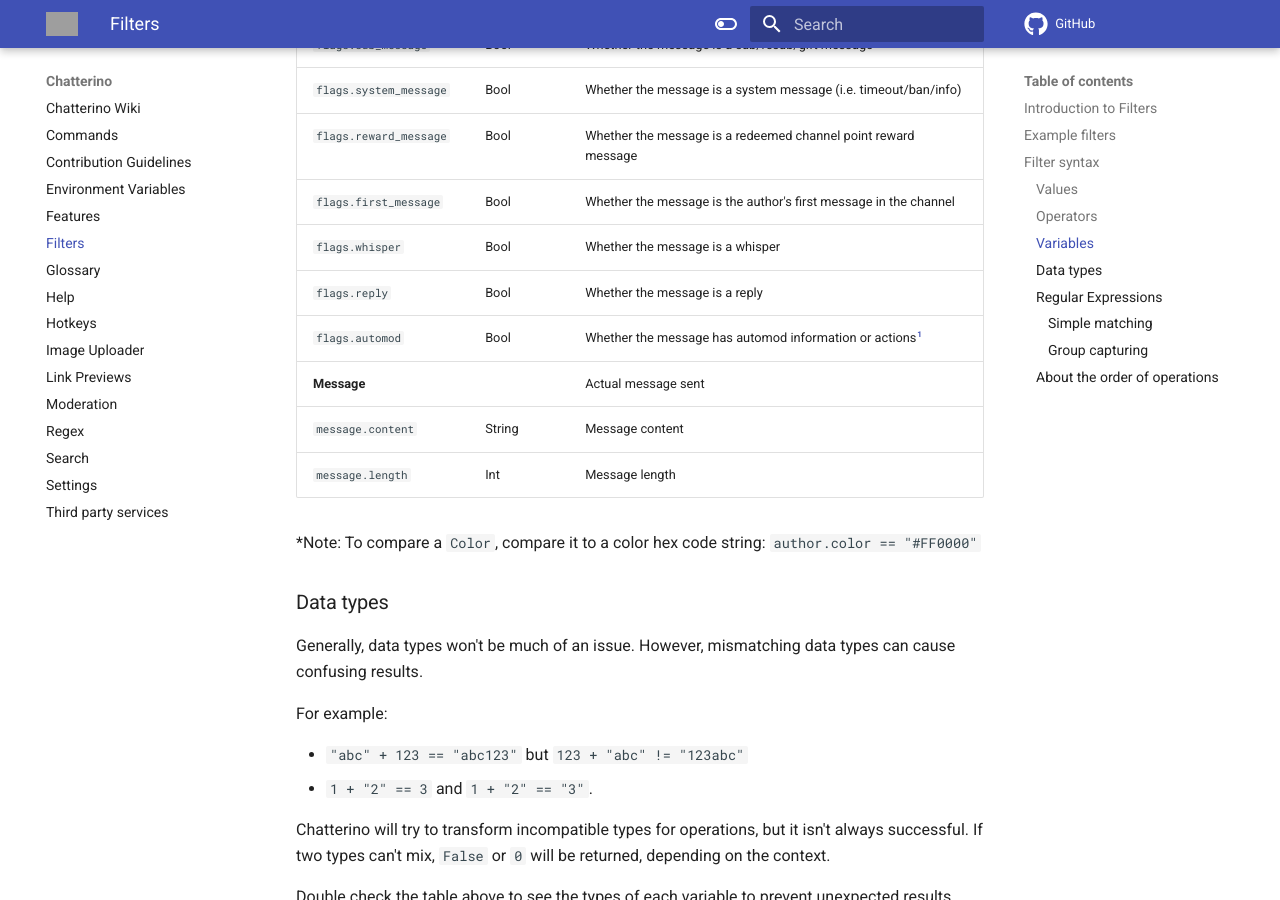
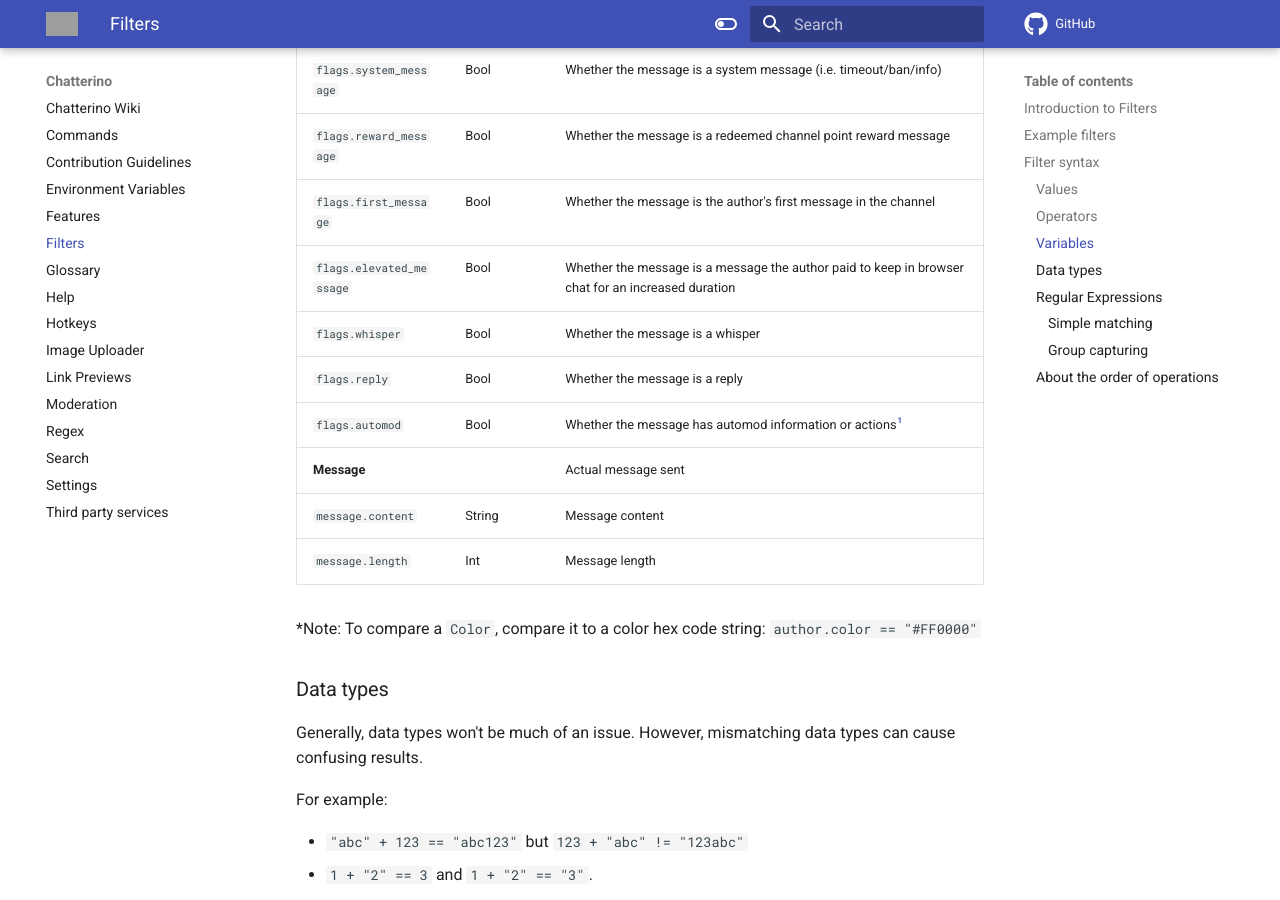
Before and after one commit to Chatterino/wiki, an MkDocs documentation site: the page built from docs/Filters.md, in a window 1280 px wide and 900 px high, scrolled down 3683 px. Built offline with MkDocs 1.6.1 and Material for MkDocs 9.7.7, drawn with Linux system fonts in a browser that asks for light colours; comment, search, counter and statistics services are not loaded; grey boxes are pictures that could not be loaded.

Commit message:
Add `flags.elevated_message` docs

```diff
--- a/docs/Filters.md
+++ b/docs/Filters.md
@@ -97,6 +97,7 @@ The following variables are available:
 | `flags.system_message`  | Bool         | Whether the message is a system message (i.e. timeout/ban/info)                                            |
 | `flags.reward_message`  | Bool         | Whether the message is a redeemed channel point reward message                                             |
 | `flags.first_message`   | Bool         | Whether the message is the author's first message in the channel                                           |
+| `flags.elevated_message`| Bool         | Whether the message is a message the author paid to keep in browser chat for an increased duration         |
 | `flags.whisper`         | Bool         | Whether the message is a whisper                                                                           |
 | `flags.reply`           | Bool         | Whether the message is a reply                                                                             |
 | `flags.automod`         | Bool         | Whether the message has automod information or actions[^1]                                                     |
```
